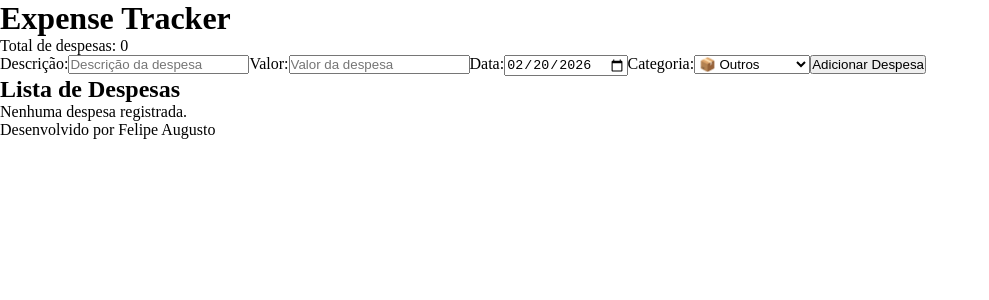
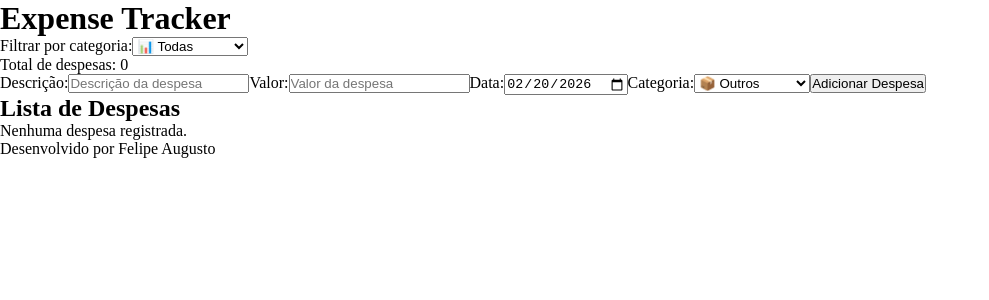
Before and after one commit to felipedev90/expense-tracker, a React (Vite) app: page / in a window 1280 px wide. Shown: the top 300 px of the page, without its empty margins (0-989 px from the left). Built offline with nearby package versions, Linux system fonts and the light colour scheme.

Commit message:
feat: add category filter with dynamic select

```diff
--- a/src/App.tsx
+++ b/src/App.tsx
@@ -1,16 +1,26 @@
+import { useState } from "react";
 import Header from "./components/Header";
 import Footer from "./components/Footer";
 import ExpenseForm from "./components/ExpenseForm";
 import ExpenseList from "./components/ExpenseList";
 import { useLocalStorage } from "./hooks/useLocalStorage";
 import { formatCurrency } from "./utils/currencyFormatter";
-import type { Expense, ExpenseFormData } from "./types/expense";
+import { CATEGORY_CONFIG, categories } from "./types/expense";
+import type { Expense, ExpenseFormData, Category } from "./types/expense";
 
 function App() {
   const [expenses, setExpenses] = useLocalStorage<Expense[]>(
     "expense-tracker-expenses",
     [],
   );
+  const [selectedCategory, setSelectedCategory] = useState<Category | "Todas">(
+    "Todas",
+  );
+
+  const filteredExpenses =
+    selectedCategory === "Todas"
+      ? expenses
+      : expenses.filter((expense) => expense.category === selectedCategory);
 
   function addExpenseHandler(expenseData: ExpenseFormData) {
     const newId = crypto.randomUUID();
@@ -26,7 +36,7 @@ function App() {
     });
   }
 
-  const totalDeGastos = expenses.reduce(
+  const totalDeGastos = filteredExpenses.reduce(
     (total, expense) => total + expense.amount,
     0,
   );
@@ -34,9 +44,28 @@ function App() {
   return (
     <div>
       <Header />
+      <div>
+        <label htmlFor="category">Filtrar por categoria:</label>
+        <select
+          value={selectedCategory}
+          onChange={(e) =>
+            setSelectedCategory(e.target.value as Category | "Todas")
+          }
+        >
+          <option value="Todas">📊 Todas</option>
+          {categories.map((category) => (
+            <option key={category} value={category}>
+              {CATEGORY_CONFIG[category].icon} {category}
+            </option>
+          ))}
+        </select>
+      </div>
       <p>Total de despesas: {expenses.length}</p>
       <ExpenseForm addExpense={addExpenseHandler} />
-      <ExpenseList expenses={expenses} onDelete={deleteExpenseHandler} />
+      <ExpenseList
+        expenses={filteredExpenses}
+        onDelete={deleteExpenseHandler}
+      />
       {totalDeGastos === 0 ? (
         ""
       ) : (
--- a/src/types/expense.ts
+++ b/src/types/expense.ts
@@ -17,3 +17,7 @@ export const CATEGORY_CONFIG = {
   Bike: { color: "#F38181", icon: "🚴" },
   Outros: { color: "#A8E6CF", icon: "📦" },
 } as const;
+
+export const categories: Category[] = Object.keys(
+  CATEGORY_CONFIG,
+) as Category[];
```
